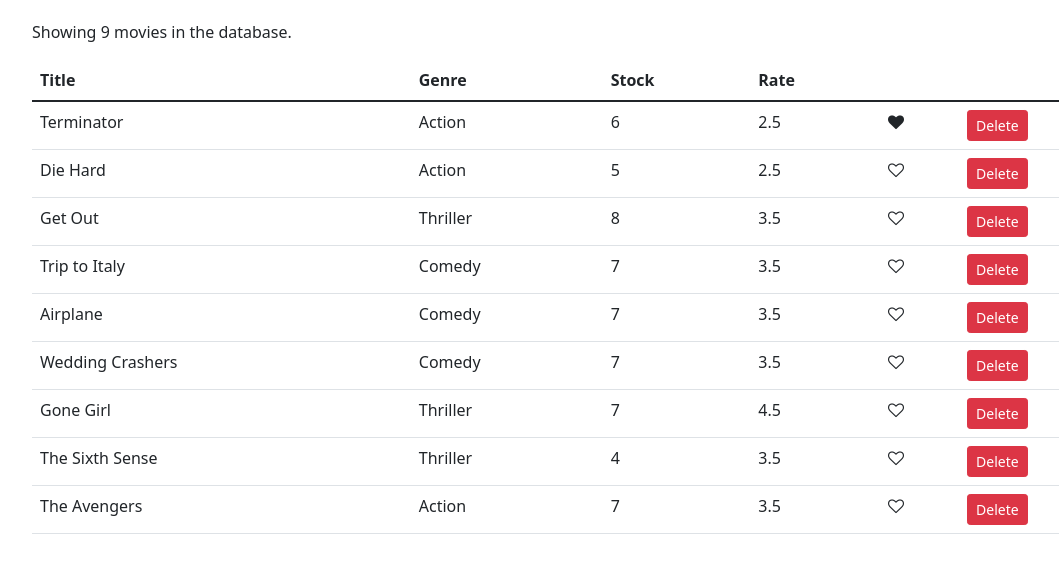
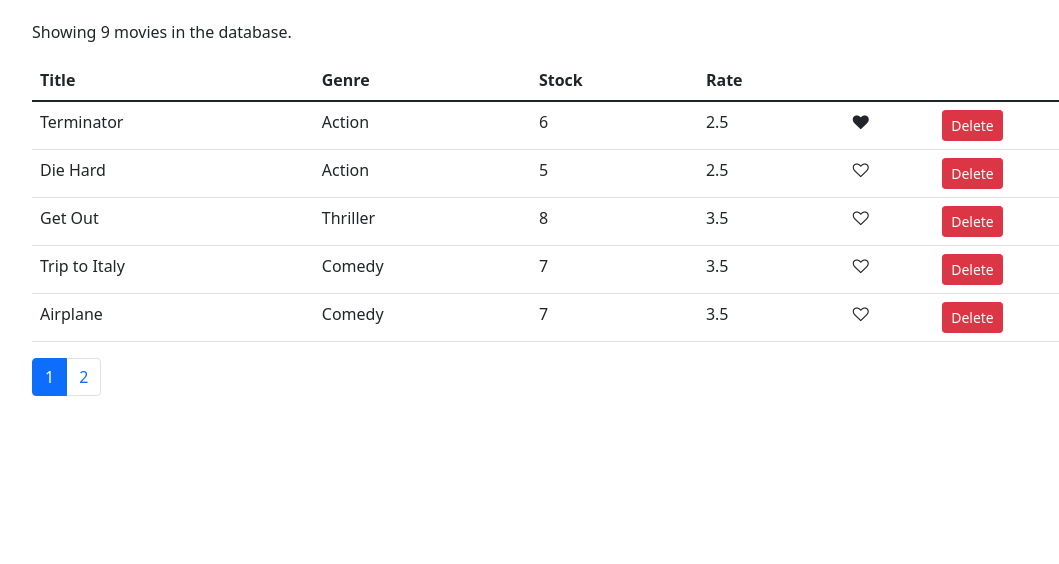
Before and after one commit to boobal-writes/vidly-react-app, a React (Create React App) app: page / in a window 1280 px wide. Shown: the top 564 px of the page, without its empty margins (50-1109 px from the left). Built offline with nearby package versions, Linux system fonts and the light colour scheme.

Commit message:
add pagination

```diff
--- a/package.json
+++ b/package.json
@@ -8,6 +8,8 @@
     "@testing-library/user-event": "^13.5.0",
     "bootstrap": "^5.1.3",
     "font-awesome": "^4.7.0",
+    "lodash": "^4.17.21",
+    "prop-types": "^15.8.1",
     "react": "^17.0.2",
     "react-dom": "^17.0.2",
     "react-scripts": "5.0.0",
--- /dev/null
+++ b/src/components/common/pagination.jsx
@@ -0,0 +1,38 @@
+import React from "react";
+import _ from "lodash";
+import PropTypes from "prop-types";
+
+const Pagination = ({
+  pageSize,
+  totalItems,
+  onPageChange,
+  currentPageNumber,
+}) => {
+  const totalPages = Math.ceil(totalItems / pageSize);
+  if (totalPages === 1) return null;
+  const pageNumbers = _.range(1, totalPages + 1);
+  return (
+    <ul className="pagination">
+      {pageNumbers.map((pageNumber) => (
+        <li
+          key={pageNumber}
+          className={
+            "page-item" + (pageNumber == currentPageNumber ? " active" : "")
+          }
+          onClick={() => onPageChange(pageNumber)}
+        >
+          <a className="page-link">{pageNumber}</a>
+        </li>
+      ))}
+    </ul>
+  );
+};
+
+Pagination.propTypes = {
+  pageSize: PropTypes.number.isRequired,
+  totalItems: PropTypes.number.isRequired,
+  onPageChange: PropTypes.func.isRequired,
+  currentPageNumber: PropTypes.number.isRequired,
+};
+
+export default Pagination;
--- a/src/components/movies.jsx
+++ b/src/components/movies.jsx
@@ -1,10 +1,14 @@
 import React, { Component } from "react";
 import { getMovies, deleteMovie } from "../services/fakeMovieService";
 import Like from "./common/like";
+import Pagination from "./common/pagination";
+import { paginate } from "../utils/paginate";
 
 class Movies extends Component {
   state = {
     movies: getMovies(),
+    pageSize: 5,
+    currentPageNumber: 1,
   };
 
   handleDelete = (movie) => {
@@ -22,11 +26,16 @@
     this.setState({ movies });
   };
 
+  handlePageChange = (pageNumber) => {
+    this.setState({ currentPageNumber: pageNumber });
+  };
+
   render() {
-    const { length: count } = this.state.movies;
+    const { movies, currentPageNumber, pageSize } = this.state;
+    const { length: count } = movies;
 
     if (count === 0) return <p>There are no movies in the database.</p>;
-
+    const moviesInCurrentPage = paginate(movies, currentPageNumber, pageSize);
     return (
       <React.Fragment>
         <p>Showing {count} movies in the database.</p>
@@ -40,7 +49,7 @@
             </tr>
           </thead>
           <tbody>
-            {this.state.movies.map((movie) => (
+            {moviesInCurrentPage.map((movie) => (
               <tr key={movie._id}>
                 <td>{movie.title}</td>
                 <td>{movie.genre.name}</td>
@@ -65,6 +74,12 @@
             ))}
           </tbody>
         </table>
+        <Pagination
+          totalItems={count}
+          pageSize={pageSize}
+          onPageChange={this.handlePageChange}
+          currentPageNumber={currentPageNumber}
+        ></Pagination>
       </React.Fragment>
     );
   }
--- /dev/null
+++ b/src/utils/paginate.js
@@ -0,0 +1,6 @@
+import _ from "lodash";
+
+export function paginate(items, pageNumber, pageSize) {
+    const startIndex = pageSize * (pageNumber - 1);
+    return _(items).slice(startIndex).take(pageSize).value();
+}
```
Also changed, not shown: 1 other file (tests, documents, lock files or other folders).
